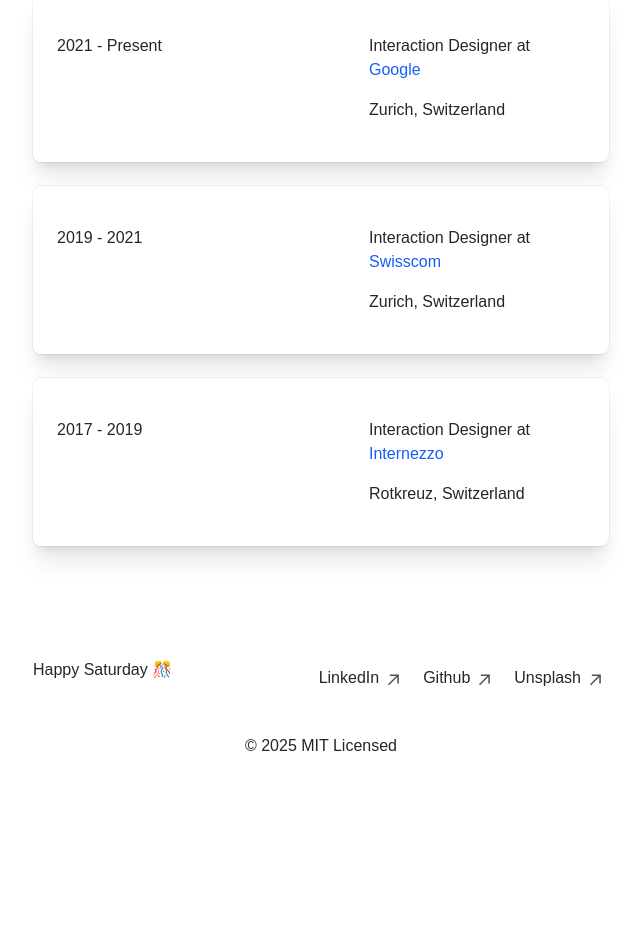
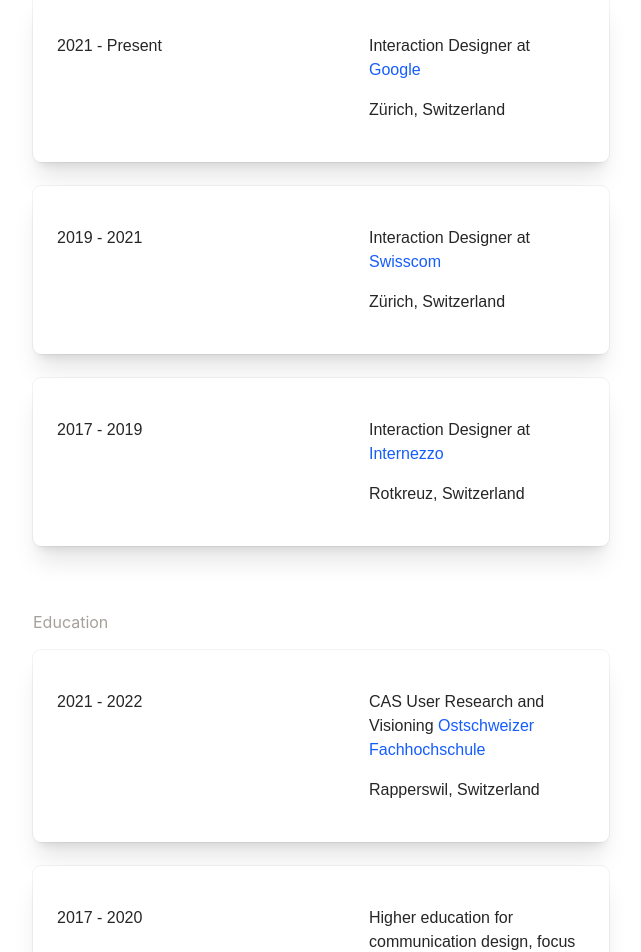
Before and after one commit to matthiasmeierkoch/portfolio-starter, a Next.js app: page /about in a window 1280 px wide. Shown: the part 550-1502 px from the top of the page, without its empty margins (319-960 px from the left). Before the commit the page ends 1356 px from the top, so only its background shows below. Built offline with nearby package versions, Linux system fonts and the light colour scheme.

Commit message:
Added a new education section on the about page Devided the about page into two components: education and work

```diff
--- a/app/about/page.tsx
+++ b/app/about/page.tsx
@@ -1,3 +1,7 @@
+import React from 'react'
+import { WorkExperience } from 'app/components/work' // Correctly import the WorkExperience component
+import { EducationExperience } from 'app/components/education' // Correctly import the WorkExperience component
+
 export const metadata = {
   title: 'About Me',
   description: 'Learn more about Matthias Koch, a user experience and interface designer.',
@@ -37,7 +41,7 @@
 
       {/* Description Section */}
       <div className="mt-8">
-        <h2 className=" mb-4 text-stone-400 dark:text-stone-500">About</h2>
+        <h2 className="mb-4 text-stone-400 dark:text-stone-500">About</h2>
         <p className="text-neutral-600 dark:text-neutral-400 leading-relaxed">
           Hi there 👋 I love solving problems with creativity and I do this everyday as a user experience and interface designer. Currently I'm working at{' '}
           <a
@@ -52,73 +56,9 @@
       </div>
 
       {/* Work Experience Section */}
-      <div className="mt-12">
-        <h2 className="mb-4 text-stone-400 dark:text-stone-500 mb-4">Work experience</h2>
-        <div className="space-y-6">
-          {/* Work Experience Item */}
-          <div className="flex flex-row space-x-24 bg-white dark:bg-zinc-900 rounded-lg p-6 ring shadow-xl ring-gray-900/5">
-            {/* Dates Column */}
-            <div className="text-neutral-600 dark:text-neutral-400 w-2/4">
-              <p>2021 - Present</p>
-            </div>
-            {/* Role and Company Column */}
-            <div className="text-neutral-900 dark:text-neutral-100 w-2/4 ml-0">
-              <p>Interaction Designer at{' '}
-                <a
-                  href="https://google.com"
-                  target="_blank"
-                  className="text-blue-600 visited:text-purple-600 hover:underline"
-                >
-                  Google
-                </a>
-              </p>
-              <p>Zurich, Switzerland</p>
-            </div>
-          </div>
-
-          {/* Another Work Experience Item */}
-          <div className="flex flex-row space-x-24 bg-white dark:bg-zinc-900 rounded-lg p-6 ring shadow-xl ring-gray-900/5">
-            {/* Dates Column */}
-            <div className="text-neutral-600 dark:text-neutral-400 w-2/4">
-              <p>2019 - 2021</p>
-            </div>
-            {/* Role and Company Column */}
-            <div className="text-neutral-900 dark:text-neutral-100 w-2/4 ml-0">
-              <p>Interaction Designer at{' '}
-                <a
-                  href="https://www.swisscom.ch/de/privatkunden.html"
-                  target="_blank"
-                  className="text-blue-600 visited:text-purple-600 hover:underline"
-                >
-                  Swisscom
-                </a>
-              </p>
-              <p>Zurich, Switzerland</p>
-            </div>
-          </div>
-
-          {/* Another Work Experience Item */}
-          <div className="flex flex-row space-x-24 bg-white dark:bg-zinc-900 rounded-lg p-6 ring shadow-xl ring-gray-900/5 mb-16">
-            {/* Dates Column */}
-            <div className="text-neutral-600 dark:text-neutral-400 w-2/4">
-              <p>2017 - 2019</p>
-            </div>
-            {/* Role and Company Column */}
-            <div className="text-neutral-900 dark:text-neutral-100 w-2/4 ml-0">
-              <p>Interaction Designer at{' '}
-                <a
-                  href="https://www.internezzo.ch/"
-                  target="_blank"
-                  className="text-blue-600 visited:text-purple-600 hover:underline"
-                >
-                  Internezzo
-                </a>
-              </p>
-              <p>Rotkreuz, Switzerland</p>
-            </div>
-          </div>
-        </div>
-      </div>
+      <WorkExperience /> {/* Correctly use the WorkExperience component */}
+      {/* Work Experience Section */}
+      <EducationExperience /> {/* Correctly use the WorkExperience component */}
     </section>
   )
 }
--- /dev/null
+++ b/app/components/education.tsx
@@ -0,0 +1,57 @@
+import Link from 'next/link'
+
+export function EducationExperience() {
+  return (
+    <section>
+      {/* Education Section */}
+      <div className="mt-12">
+        <h2 className="mb-4 text-stone-400 dark:text-stone-500">Education</h2>
+        <div className="space-y-6">
+          {/* Education Item */}
+          <div className="flex flex-row space-x-24 bg-white dark:bg-zinc-900 rounded-lg p-6 ring shadow-xl ring-gray-900/5">
+            {/* Dates Column */}
+            <div className="text-neutral-600 dark:text-neutral-400 w-2/4">
+              <p>2021 - 2022</p>
+            </div>
+            {/* Education Column */}
+            <div className="text-neutral-900 dark:text-neutral-100 w-2/4 ml-0">
+              <p>
+                CAS User Research and Visioning{' '}
+                <a
+                  href="https://www.ost.ch/de/weiterbildung/weiterbildungsangebot/informatik/ux-human-computer-interaction/cas-ux-research"
+                  target="_blank"
+                  className="text-blue-600 visited:text-purple-600 hover:underline"
+                >
+                  Ostschweizer Fachhochschule
+                </a>
+              </p>
+              <p>Rapperswil, Switzerland</p>
+            </div>
+          </div>
+
+          {/* Another Education Item */}
+          <div className="flex flex-row space-x-24 bg-white dark:bg-zinc-900 rounded-lg p-6 ring shadow-xl ring-gray-900/5 mb-16">
+            {/* Dates Column */}
+            <div className="text-neutral-600 dark:text-neutral-400 w-2/4">
+              <p>2017 - 2020</p>
+            </div>
+            {/* Education Column */}
+            <div className="text-neutral-900 dark:text-neutral-100 w-2/4 ml-0">
+              <p>
+                Higher education for communication design, focus on Interaction Desig{' '}
+                <a
+                  href="https://sfgz.ch/angebot/weiterbildung/hoehere-fachschule/IAD"
+                  target="_blank"
+                  className="text-blue-600 visited:text-purple-600 hover:underline"
+                >
+                  School for design Zürich
+                </a>
+              </p>
+              <p>Zürich, Switzerland</p>
+            </div>
+          </div>
+        </div>
+      </div>
+    </section>
+  )
+}
--- /dev/null
+++ b/app/components/work.tsx
@@ -0,0 +1,79 @@
+import Link from 'next/link'
+
+export function WorkExperience() {
+  return (
+    <section>
+      {/* Work Experience Section */}
+      <div className="mt-12">
+        <h2 className="mb-4 text-stone-400 dark:text-stone-500">Work Experience</h2>
+        <div className="space-y-6">
+          {/* Work Experience Item */}
+          <div className="flex flex-row space-x-24 bg-white dark:bg-zinc-900 rounded-lg p-6 ring shadow-xl ring-gray-900/5">
+            {/* Dates Column */}
+            <div className="text-neutral-600 dark:text-neutral-400 w-2/4">
+              <p>2021 - Present</p>
+            </div>
+            {/* Role and Company Column */}
+            <div className="text-neutral-900 dark:text-neutral-100 w-2/4 ml-0">
+              <p>
+                Interaction Designer at{' '}
+                <a
+                  href="https://google.com"
+                  target="_blank"
+                  className="text-blue-600 visited:text-purple-600 hover:underline"
+                >
+                  Google
+                </a>
+              </p>
+              <p>Zürich, Switzerland</p>
+            </div>
+          </div>
+
+          {/* Another Work Experience Item */}
+          <div className="flex flex-row space-x-24 bg-white dark:bg-zinc-900 rounded-lg p-6 ring shadow-xl ring-gray-900/5">
+            {/* Dates Column */}
+            <div className="text-neutral-600 dark:text-neutral-400 w-2/4">
+              <p>2019 - 2021</p>
+            </div>
+            {/* Role and Company Column */}
+            <div className="text-neutral-900 dark:text-neutral-100 w-2/4 ml-0">
+              <p>
+                Interaction Designer at{' '}
+                <a
+                  href="https://www.swisscom.ch/de/privatkunden.html"
+                  target="_blank"
+                  className="text-blue-600 visited:text-purple-600 hover:underline"
+                >
+                  Swisscom
+                </a>
+              </p>
+              <p>Zürich, Switzerland</p>
+            </div>
+          </div>
+
+          {/* Another Work Experience Item */}
+          <div className="flex flex-row space-x-24 bg-white dark:bg-zinc-900 rounded-lg p-6 ring shadow-xl ring-gray-900/5 mb-16">
+            {/* Dates Column */}
+            <div className="text-neutral-600 dark:text-neutral-400 w-2/4">
+              <p>2017 - 2019</p>
+            </div>
+            {/* Role and Company Column */}
+            <div className="text-neutral-900 dark:text-neutral-100 w-2/4 ml-0">
+              <p>
+                Interaction Designer at{' '}
+                <a
+                  href="https://www.internezzo.ch/"
+                  target="_blank"
+                  className="text-blue-600 visited:text-purple-600 hover:underline"
+                >
+                  Internezzo
+                </a>
+              </p>
+              <p>Rotkreuz, Switzerland</p>
+            </div>
+          </div>
+        </div>
+      </div>
+    </section>
+  )
+}
--- a/app/page.tsx
+++ b/app/page.tsx
@@ -17,7 +17,7 @@
         , where I focus on creating advertiser experiences that connect creators, customers and businesses
       </p>
       <p>
-        Before Google, I was designing TV and cloud products at <a href="https://www.swisscom.ch/de/privatkunden.html" target="_blank" className="text-blue-600 visited:text-purple-600 hover:underline">Swisscom</a> and custom web solutions at <a href='https://www.internezzo.ch/'  target="_blank" className="text-blue-600 visited:text-purple-600 hover:underline">Internezzo</a>
+        Before Google, I was designing TV and cloud products at <a href="https://www.swisscom.ch/de/privatkunden.html" target="_blank" className="text-blue-600 visited:text-purple-600 hover:underline">Swisscom</a> and custom web solutions at <a href='https://www.internezzo.ch/'  target="_blank" className="text-blue-600 visited:text-purple-600 hover:underline">internezzo</a>
       </p>
     </div>
 
```
